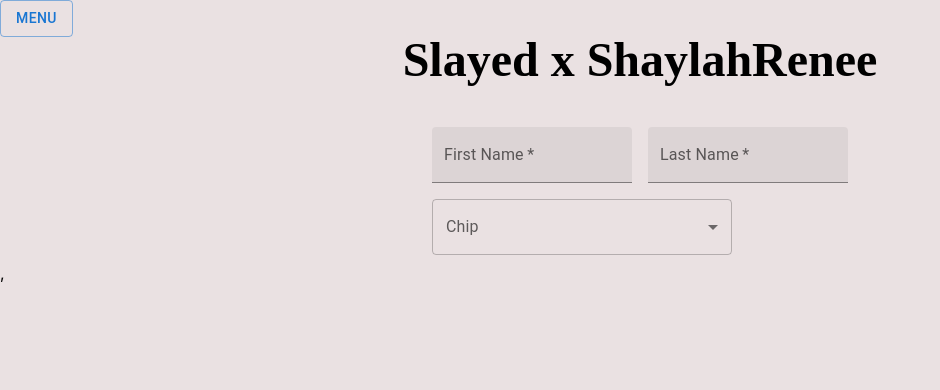
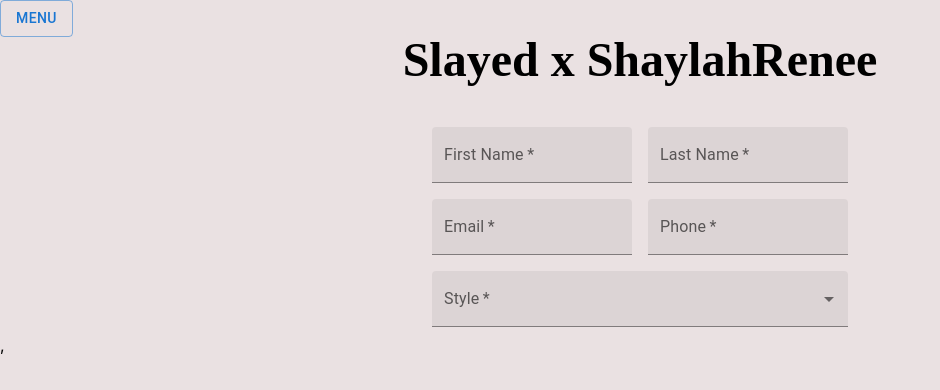
Before and after one commit to JMo911/slayedxshaylahrenee, a React (Create React App) app: page /booking in a window 1280 px wide. Shown: the top 390 px of the page, without its empty margins (0-940 px from the left). Built offline with nearby package versions, Linux system fonts and the light colour scheme.

Commit message:
booking form inputs done

```diff
--- a/src/components/BookingPage.tsx
+++ b/src/components/BookingPage.tsx
@@ -19,65 +19,31 @@
             required
             id='filled-required'
             label='First Name'
-            // defaultValue='Hello World'
             variant='filled'
           />
           <TextField
             required
             id='filled-required'
             label='Last Name'
-            // defaultValue='Hello World'
             variant='filled'
           />
         </FormGroup>
-        <FormGroup>
-          <MultiSelect />
-        </FormGroup>
-        {/* <TextField
-            disabled
-            id='filled-disabled'
-            label='Disabled'
-            defaultValue='Hello World'
+
+        <FormGroup row>
+          <TextField
+            required
+            id='filled-required'
+            label='Email'
             variant='filled'
           />
           <TextField
-            id='filled-password-input'
-            label='Password'
-            type='password'
-            autoComplete='current-password'
+            required
+            id='filled-required'
+            label='Phone'
             variant='filled'
           />
-          <TextField
-            id='filled-read-only-input'
-            label='Read Only'
-            defaultValue='Hello World'
-            InputProps={{
-              readOnly: true,
-            }}
-            variant='filled'
-          />
-          <TextField
-            id='filled-number'
-            label='Number'
-            type='number'
-            InputLabelProps={{
-              shrink: true,
-            }}
-            variant='filled'
-          />
-          <TextField
-            id='filled-search'
-            label='Search field'
-            type='search'
-            variant='filled'
-          />
-          <TextField
-            id='filled-helperText'
-            label='Helper text'
-            defaultValue='Default Value'
-            helperText='Some important text'
-            variant='filled'
-          /> */}
+        </FormGroup>
+        <MultiSelect />
       </Box>
     </div>
   );
--- a/src/components/MultiSelect.tsx
+++ b/src/components/MultiSelect.tsx
@@ -8,6 +8,7 @@
 import Select, { SelectChangeEvent } from '@mui/material/Select';
 import Chip from '@mui/material/Chip';
 import { extras, services } from './PricingPage';
+import { FilledInput } from '@mui/material';
 
 const ITEM_HEIGHT = 48;
 const ITEM_PADDING_TOP = 8;
@@ -60,15 +61,19 @@
 
   return (
     <div>
-      <FormControl sx={{ m: 1, width: 300 }}>
-        <InputLabel id='demo-multiple-chip-label'>Chip</InputLabel>
+      <FormControl
+        sx={{ m: 1, display: 'flex', justifyContent: 'center' }}
+        variant='filled'
+        required
+      >
+        <InputLabel id='demo-multiple-chip-label'>Style</InputLabel>
         <Select
           labelId='demo-multiple-chip-label'
           id='demo-multiple-chip'
           multiple
           value={selectedServices}
           onChange={handleChange}
-          input={<OutlinedInput id='select-multiple-chip' label='Chip' />}
+          input={<FilledInput id='select-multiple-chip' />}
           renderValue={(selected) => (
             <Box sx={{ display: 'flex', flexWrap: 'wrap', gap: 0.5 }}>
               {selected.map((value) => (
```
